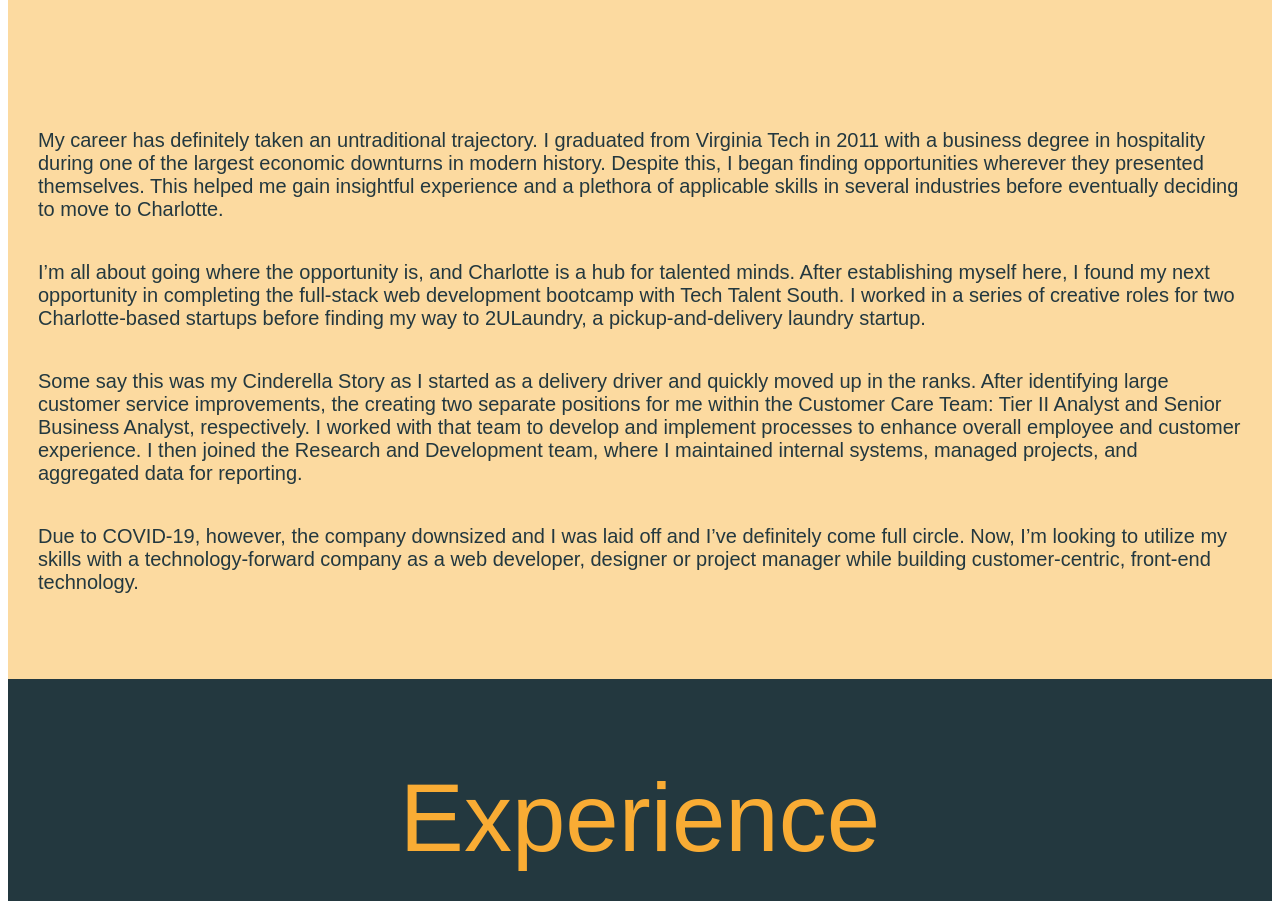
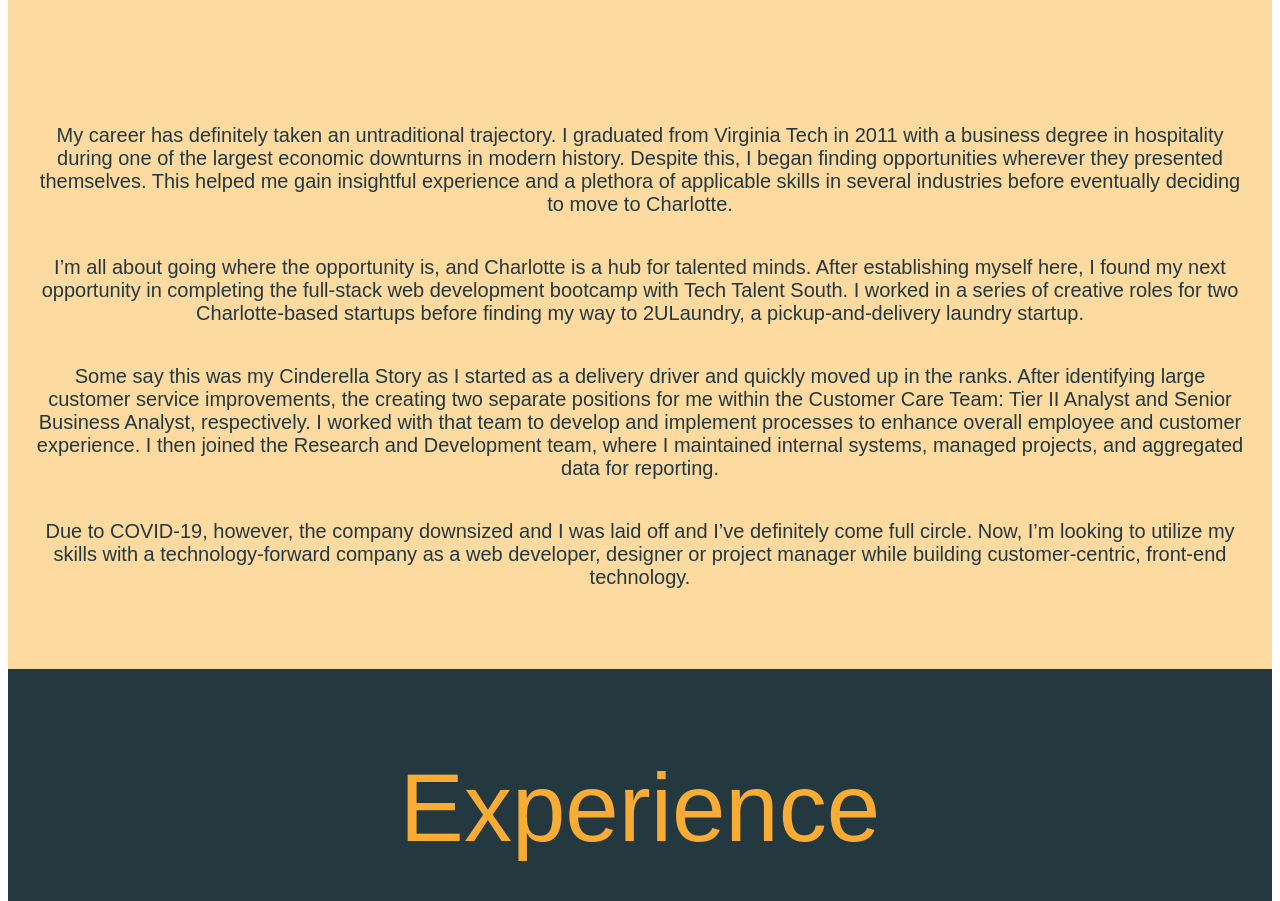
Before and after one commit to lflint07/new_website, a React (Create React App) app: page / in a window 1280 px wide. Shown: the part 1110-2011 px from the top of the page. Built offline with nearby package versions, Linux system fonts and the light colour scheme.

Commit message:
updated contact me again, added padding to about section

```diff
--- a/src/scss/index.scss
+++ b/src/scss/index.scss
@@ -39,7 +39,7 @@
 .navbar {
   background: darken($primary-color, 10);
   display: flex;
-  flex-direction: row;
+  // flex-direction: row;
   justify-content: space-evenly;
 }
 
@@ -123,11 +123,12 @@
     flex-direction: column;
     justify-content: center;
     align-items: center;
+    padding: 0px 20px 0px 20px;
 
     .bio {
-      padding: 5px;
+      // padding: 5px;
       margin: 0 5px 0 5px;
-      text-align: left;
+      text-align: center;
       color: $primary-color;
     }
   }
```
